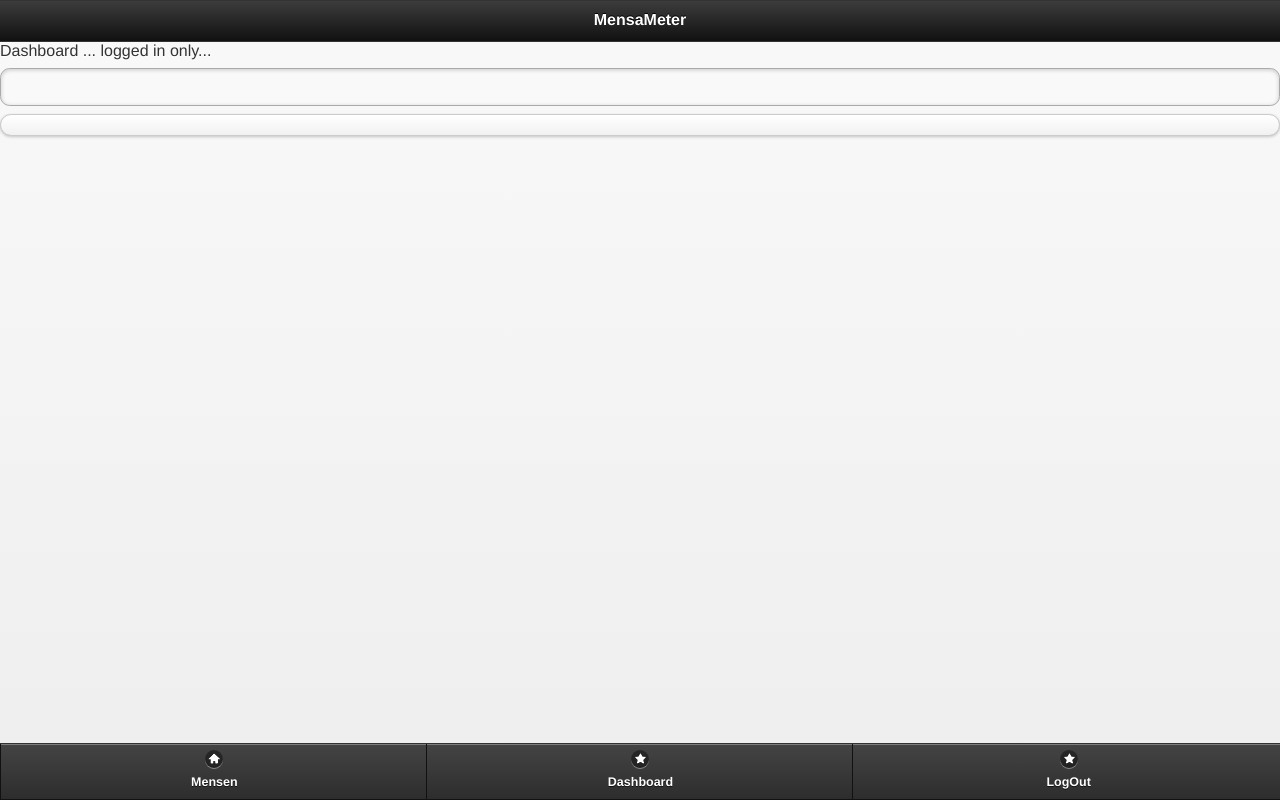
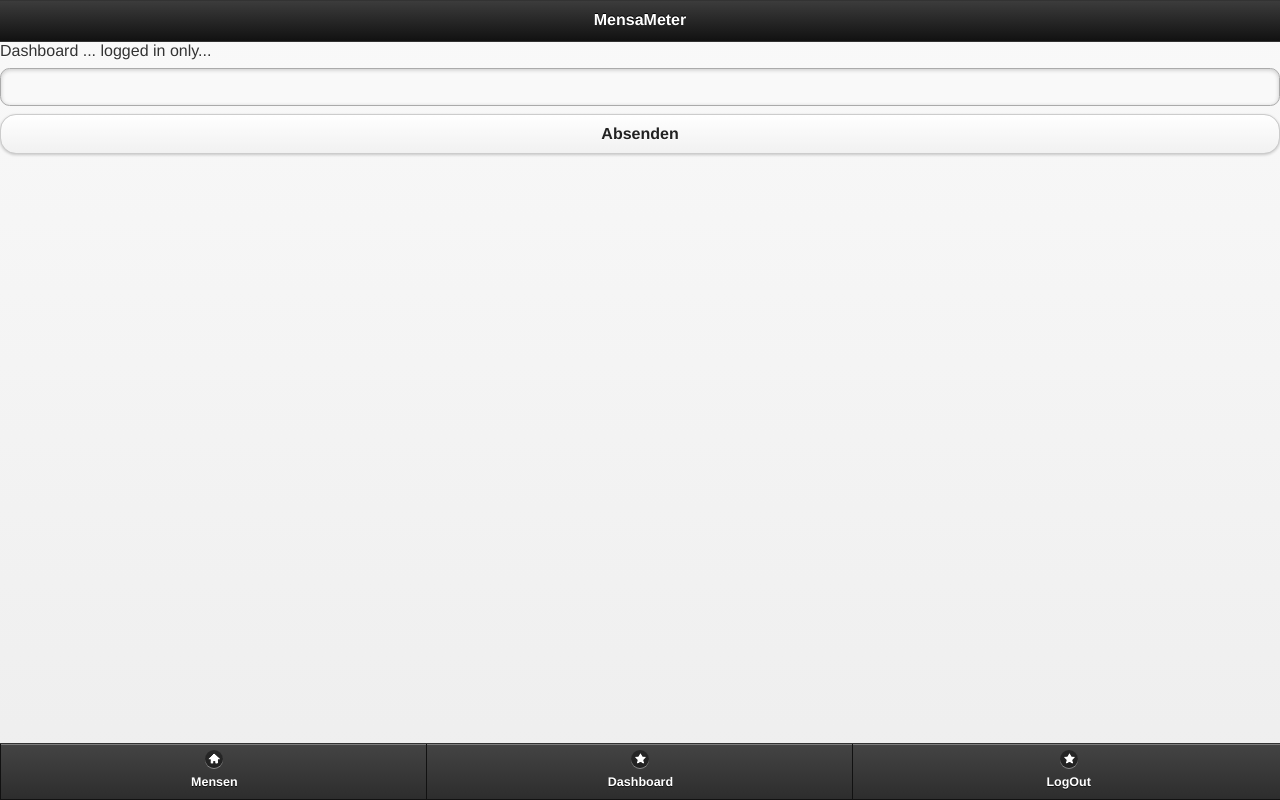
Before and after one commit to invad0r/MensaMeter, a PHP site: the page made by views/dashboard/index.php in a window 1280 px wide. Run offline with PHP 8.4, Linux system fonts and the light colour scheme; the template is opened without the code that fills it, so the values that code supplies are empty; some libraries are stand-ins or nearby versions.

Commit message:
included value to submit

```diff
--- a/views/dashboard/index.php
+++ b/views/dashboard/index.php
@@ -4,7 +4,7 @@ Dashboard ... logged in only...
 
 <form id="randomInsert" action="<?php echo URL;?>dashboard/xhrInsert/" method="post">
     <input type="text" name ="text" />
-    <input type="submit" />
+    <input type="submit" value="Absenden" />
 
 </form>
 
```
